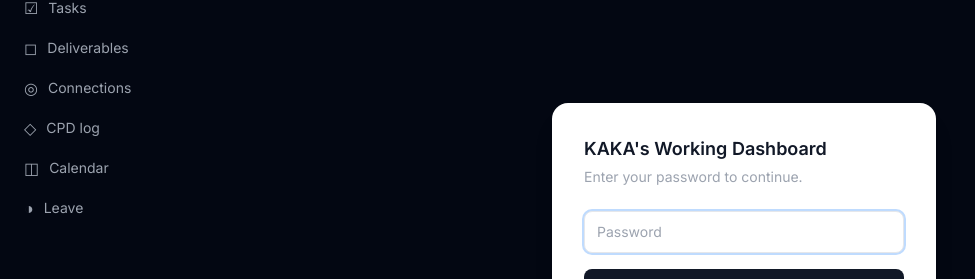
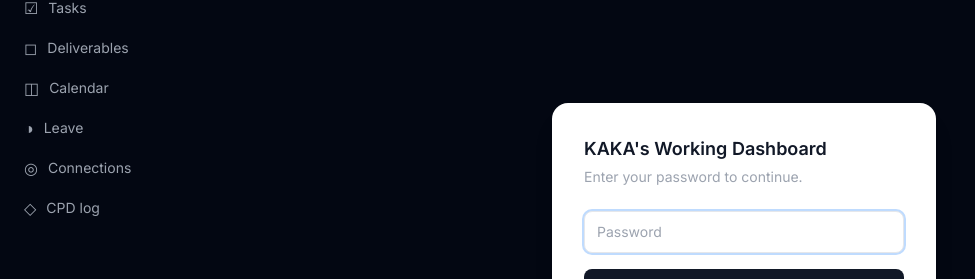
Before and after one commit to kakaquokka/cyber-dashboard, a Next.js app: page /login in a window 1280 px wide. Shown: the part 178-457 px from the top of the page, without its empty margins (0-975 px from the left). Built offline with nearby package versions, Linux system fonts and the light colour scheme.

Commit message:
change nav bar order

```diff
--- a/src/components/MobileNav.tsx
+++ b/src/components/MobileNav.tsx
@@ -7,10 +7,10 @@ const navItems = [
   { href: '/engagements', label: 'Engagements' },
   { href: '/tasks', label: 'Tasks' },
   { href: '/deliverables', label: 'Deliverables' },
+  { href: '/calendar', label: 'Calendar' },
+  { href: '/leave', label: 'Leave' },
   { href: '/connections', label: 'Connections' },
   { href: '/cpd', label: 'CPD' },
-  { href: '/calendar', label: 'Calendar' },
-  { href: '/leave', label: 'Leave' },
 ];
 
 export default function MobileNav() {
--- a/src/components/Sidebar.tsx
+++ b/src/components/Sidebar.tsx
@@ -9,10 +9,10 @@ const navItems = [
   { href: '/engagements', label: 'Engagements', icon: '◈' },
   { href: '/tasks', label: 'Tasks', icon: '☑' },
   { href: '/deliverables', label: 'Deliverables', icon: '◻' },
+  { href: '/calendar', label: 'Calendar', icon: '◫' },
+  { href: '/leave', label: 'Leave', icon: '◑' },
   { href: '/connections', label: 'Connections', icon: '◎' },
   { href: '/cpd', label: 'CPD log', icon: '◇' },
-  { href: '/calendar', label: 'Calendar', icon: '◫' },
-  { href: '/leave', label: 'Leave', icon: '◑' },
 ];
 
 export default function Sidebar() {
```
